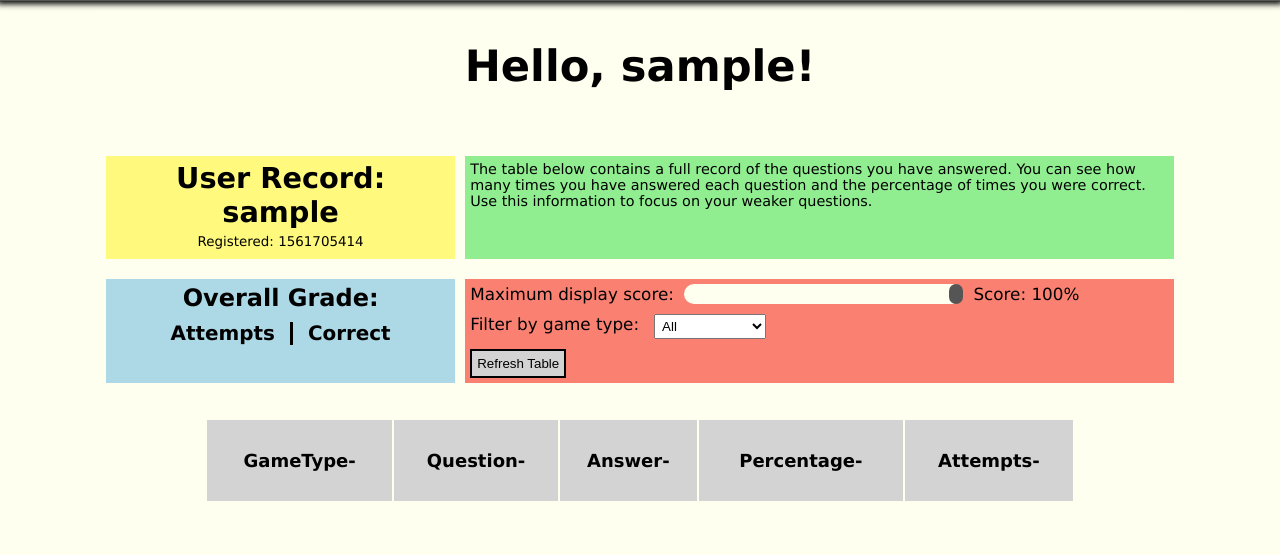
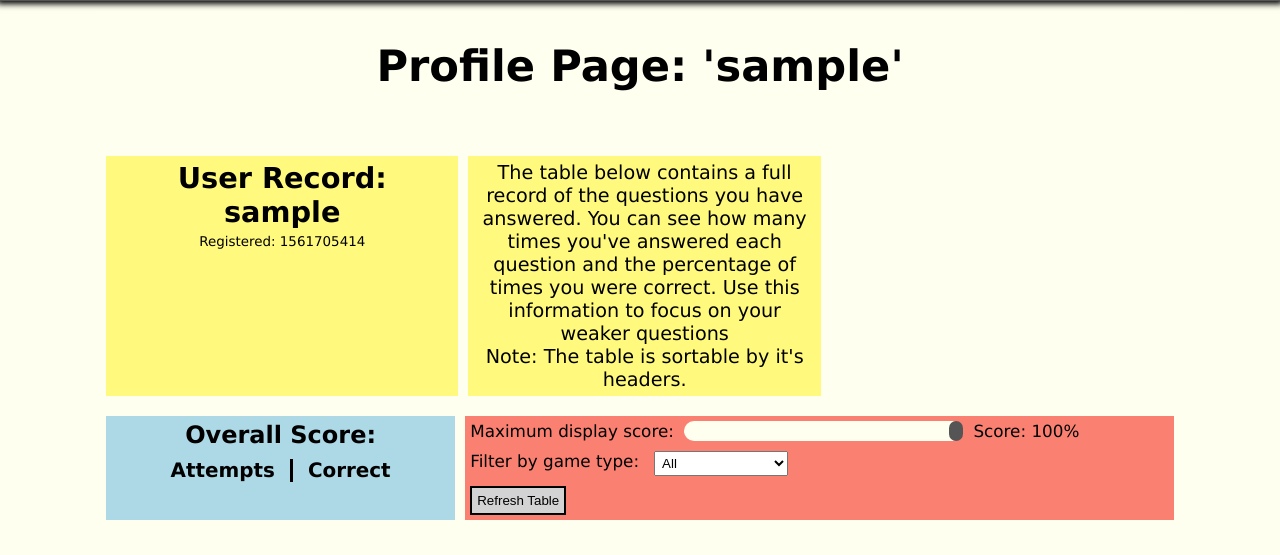
Before and after one commit to derek-watson14/DerDieDas, a Flask app: template templates/profile.html in a window 1280 px wide. Shown: the part 76-631 px from the top of the page. Run offline with Flask 2, Linux system fonts and the light colour scheme; the template is opened without the code that fills it, so the values that code supplies are empty; the visitor is signed in with stand-in values (Sample User, id 1).

Commit message:
minor stylistic and content changes

```diff
--- a/templates/profile.html
+++ b/templates/profile.html
@@ -5,7 +5,7 @@
 {% block content %}
   <div class="content-container">
     <div class="content profile-content">
-      <h5 class="page-head">Hello, {{ session["username"] }}!</h3>
+      <h5 class="page-head">Profile Page: '{{ session["username"] }}'</h3>
       <div id="profile-menu">
         <div id="profile-top">
             <div id="profile-user">
@@ -13,14 +13,16 @@
                 <h2 id="user-user">{{ session["username"] }}</h2>
                 <p>Registered: {{ session["reg_date"] }}</p>
             </div>
-            <p>The table below contains a full record of the questions you have answered.
-                You can see how many times you have answered each question and the percentage of times you
-                were correct. Use this information to focus on your weaker questions.
-            </p>
+            <div id="profile-info">
+                <p>The table below contains a full record of the questions you have answered.
+                    You can see how many times you've answered each question and the percentage of times you
+                    were correct. Use this information to focus on your weaker questions </p>
+                <p>Note: The table is sortable by it's headers.</p>
+            </div>
         </div>
         <div id="profile-bottom">
             <div id="overall">
-                <h4>Overall Grade:</h4>
+                <h4>Overall Score:</h4>
                 <div id="overall-data">
                     <div>
                         <h4 id="overall-attempts"></h4>
@@ -47,14 +49,14 @@
                             <select name="gametypes" id="gametypes">
                                 <option value="all">All</option>
                                 <option value="gender">Genders</option>
-                                <option value="preps">Preposisions</option>
-                                <option value="endings">Word Endings</option>
+                                <option value="preps">Prepositions</option>
+                                <option value="endings">Gender Indicators</option>
                                 <option value="articles">Articles</option>
                             </select>
                         </div>
                     </div>
                     <div id="form-submit">
-                        <button type="button" id="filter-submit" onclick="displayTable()">Refresh Table</button>
+                        <button type="button" class="form-btn" id="filter-submit" onclick="displayTable()">Refresh Table</button>
                     </div>
                 </form>
             </div>
@@ -64,6 +66,7 @@
     </div>
   </div>
 
+  <script type="text/javascript" src="../static/scripts/table-sorter.js"></script>
   <script type="text/javascript" src="../static/scripts/profile.js"></script>
   <script type="text/javascript">
     document.getElementById("profile").classList.add('active');
```
